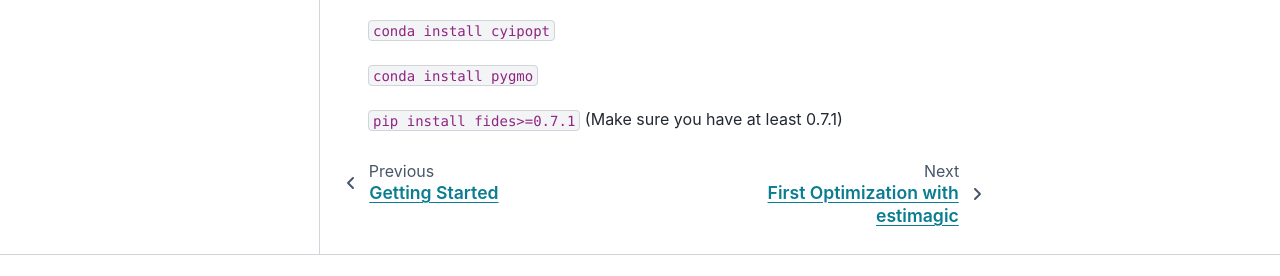
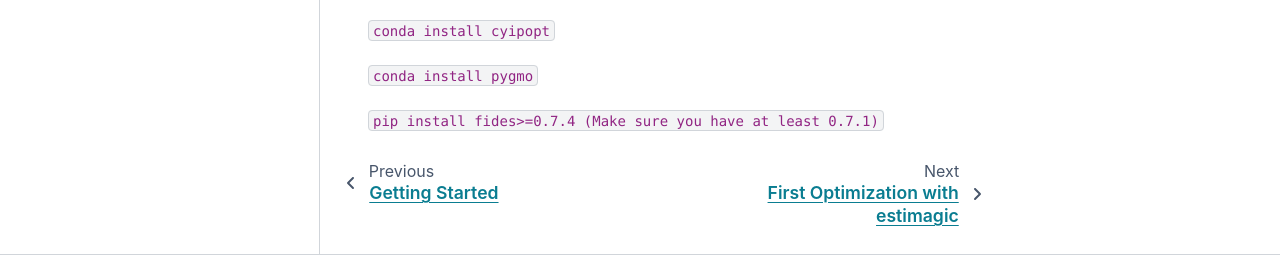
Before and after one commit to optimagic-dev/optimagic, a Sphinx documentation site: the page built from docs/source/getting_started/installation.rst, in a window 1280 px wide and 1377 px high. Shown: the part 1030-1306 px from the top of the window. Built offline with Sphinx 7.4.7 and the PyData theme 0.15.4, drawn with Linux system fonts in a browser that asks for light colours; pages that are not in the unit, such as notebooks, are missing from menus.

Commit message:
Update Fides to 0.7.4. (#267)

```diff
--- a/README.rst
+++ b/README.rst
@@ -125,7 +125,7 @@
 
 ``conda install pygmo``
 
-``pip install fides>=0.7.1`` (Make sure you have at least 0.7.1)
+``pip install fides>=0.7.4 (Make sure you have at least 0.7.1)``
 
 
 
--- a/docs/source/getting_started/installation.rst
+++ b/docs/source/getting_started/installation.rst
@@ -45,4 +45,4 @@
 
 ``conda install pygmo``
 
-``pip install fides>=0.7.1`` (Make sure you have at least 0.7.1)
+``pip install fides>=0.7.4 (Make sure you have at least 0.7.1)``
--- a/docs/source/how_to_guides/optimization/how_to_specify_algorithm_and_algo_options.rst
+++ b/docs/source/how_to_guides/optimization/how_to_specify_algorithm_and_algo_options.rst
@@ -2680,7 +2680,7 @@
 estimagic supports the `Fides Optimizer
 <https://fides-optimizer.readthedocs.io/en/latest>`_. To use Fides, you need to have
 `the fides package <https://github.com/fides-dev/fides>`_ installed (``pip install
-fides>=0.7.1``, make sure you have at least version 0.7.1).
+fides>=0.7.4``, make sure you have at least 0.7.1).
 
 
 .. warning::
--- a/environment.yml
+++ b/environment.yml
@@ -52,6 +52,6 @@
       - pre-commit
       - Py-BOBYQA
       - DFO-LS
-      - fides>=0.7.1
+      - fides>=0.7.4
       - gif
       - gif[matplotlib]
```
Also changed, not shown: 2 other files.
